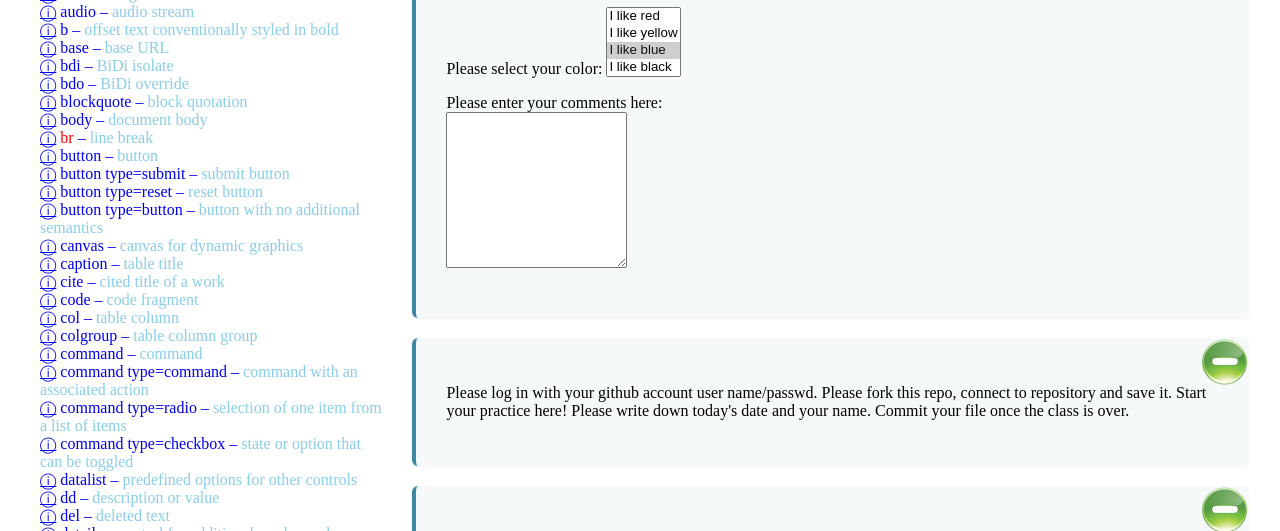
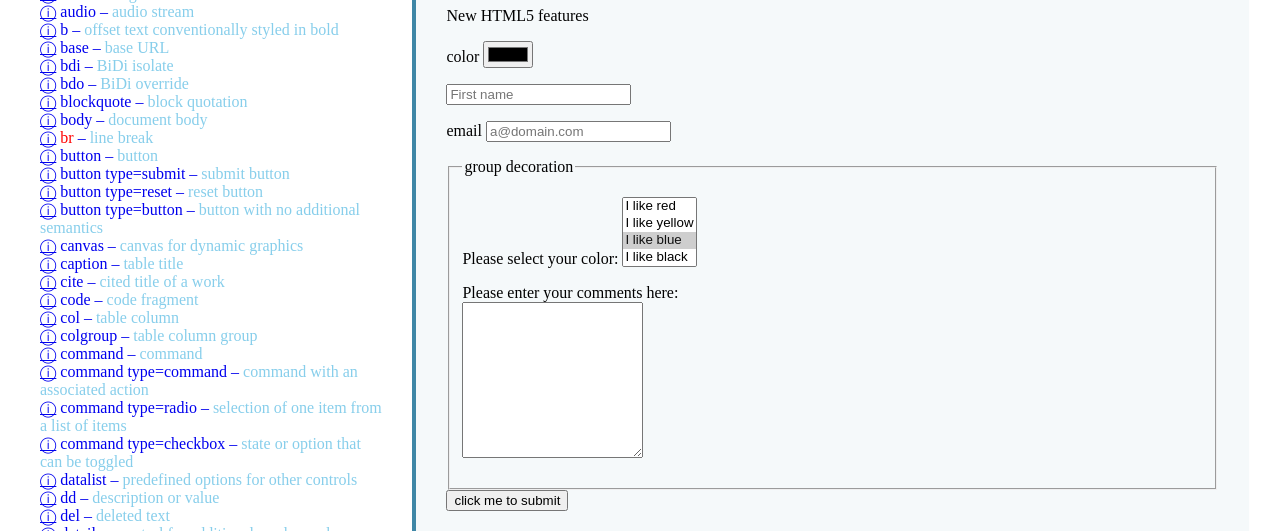
Before and after one commit to zt64/workspace-html-2024, a website: page index.html in a window 1280 px wide. Shown: the part 121-652 px from the top of the page. Drawn offline with nearby package versions, Linux system fonts and the light colour scheme.

Commit message:
1 file modified

```diff
--- a/index.html
+++ b/index.html
@@ -22,6 +22,22 @@
 		<div class="practice">
 			<h1>September 14 -Yilian </h1>
 			<form>
+        <p>New HTML5 features </p>
+        <p>color
+          <input type="color" name="color">
+        </p>
+        <p>
+          <input type="text" placeholder="First name" required>
+
+        </p>
+        <p> email
+      <input type="email" name="email" placeholder="a@domain.com" required>
+        </p>
+
+
+
+        <fieldset>
+        <legend>group decoration </legend>
 				<p>Please select your color:
 					<select name="color" size= 4 multiple>
             <option value="red"> I like red </option>
@@ -39,7 +55,8 @@
           </textarea>
 				</p>
 
-
+        </fieldset>
+	<input type="submit" value="click me to submit">
 			</form>
 
 
```
